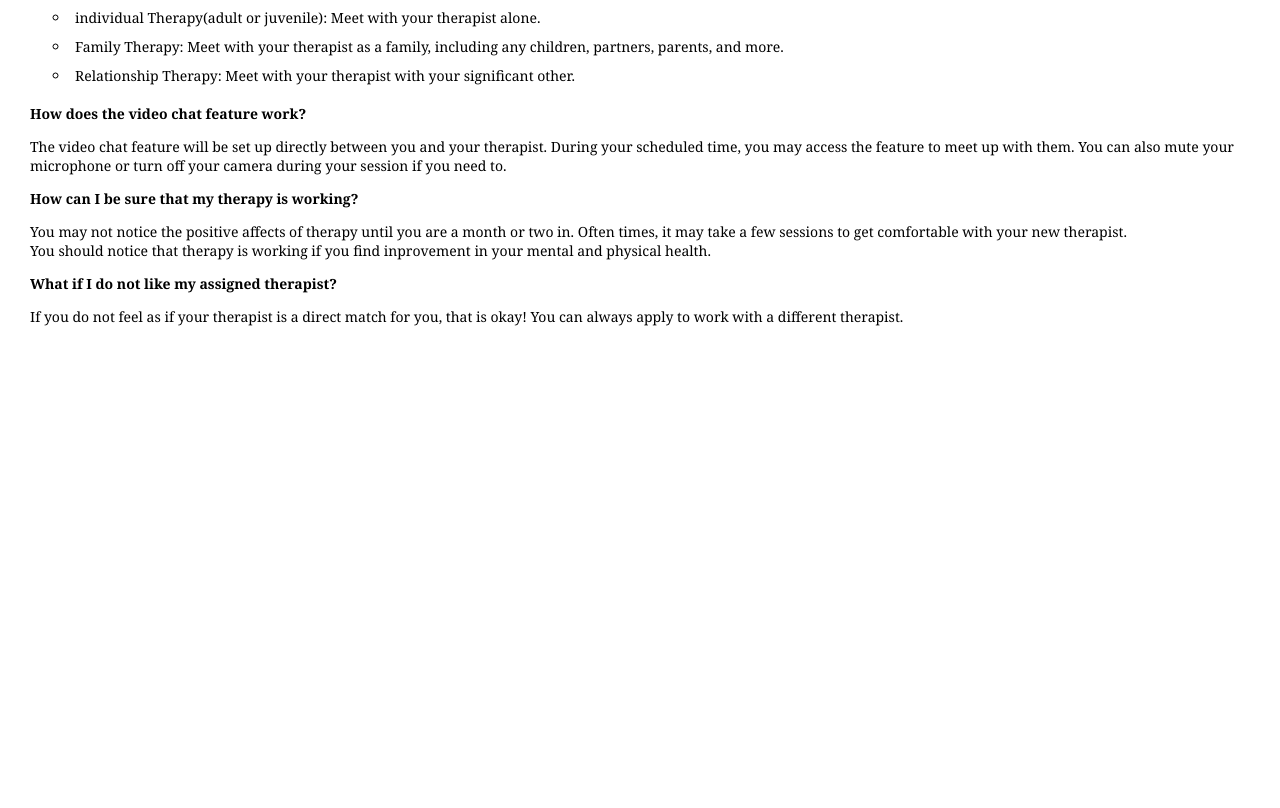
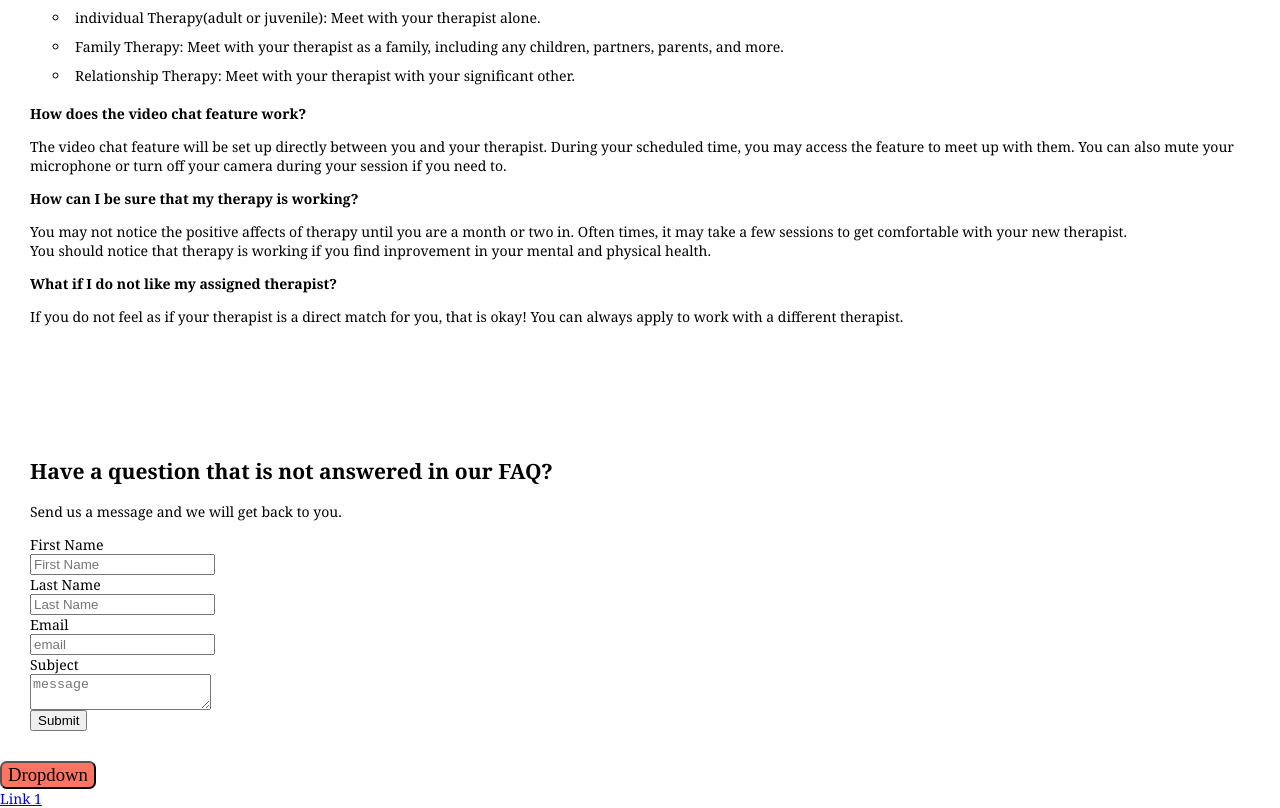
Before and after one commit to francescaansell/Group-Web-App, a website: page public/faq.html in a window 1280 px wide. Shown: the part 1464-2272 px from the top of the page. Before the commit the page ends 1834 px from the top, so only its background shows below. Drawn offline with Linux system fonts and the light colour scheme.

Commit message:
update faq

```diff
--- a/public/faq.html
+++ b/public/faq.html
@@ -6,6 +6,7 @@
   <meta name="viewport" content="width=device-width, initial-scale=1">
   <link rel="icon" href="images/heart.svg">
   <link rel="stylesheet" href="stylesheets/style.css">
+  <script src = "scripts/FAQ.js" defer></script>
 </head>
 <body>
     <div id="gridContainer">
@@ -27,6 +28,8 @@
 
     <!-- FAQ Questions and Answers - going to use javascript to make the FAQ responsive -->
     <div class="questions">
+
+
         <p><strong>What is eTherapy?</strong></p>
         <p>eTherapy is an online therapy platform focused on providing individuals and families with a variety of services. We aim to make our services easily and quickly accessible, as well as private, secure, and trusted.</p>
 
@@ -96,7 +99,33 @@
         <p>If you do not feel as if your therapist is a direct match for you, that is okay! You can always apply to work with a different therapist.</p>
     </div>
 
-    <!-- a Javascript question submission form will be available here -->
+    <!-- question submission form -->
+    <div class = "newQuestion">
+        <div class = "questionMessage">
+            </br>
+            <h2>Have a question that is not answered in our FAQ?</h2>
+            <p>Send us a message and we will get back to you.</p>
+        </div>
+        <div id= "questionForm">
+            <label for = "fname" class = "formlabel">First Name</label> <br>
+            <input type = "text" id="fname" name="firstname" placeholder="First Name"> </br>
+            <label for = "lname" class = "formlabel"> Last Name</label> <br>
+            <input type = "text" id = "lname" name = "lastname" placeholder = "Last Name"> </br>
+            <label for = "email" class = "formlabel">Email</label> <br>
+            <input type = "text" id="email" name="useremail" placeholder="email"> </br>
+            <label for = "subject" class = "formlabel">Subject</label> <br>
+            <textarea id = "message" name="message" placeholder = "message"></textarea> </br>
+            <input type = "submit" value = "Submit" id = "submit">
+        </div>
+    </div>
+
+    <!-- FROM EXAMPLE -->
+    <div class="dropdown">
+        <button onclick="myFunction()" class="dropbtn">Dropdown</button>
+        <div id="myDropdown" class="dropdown-content">
+          <a href="#">Link 1</a>
+        </div>
+    </div>
 </body>
 
 </html>
--- /dev/null
+++ b/public/scripts/FAQ.js
@@ -0,0 +1,41 @@
+// FAQ PAGE
+function questionForm(){
+	let fName = document.getElementById("fname");
+	let lName = document.getElementById("lname");
+	let email = document.getElementById("email");
+	let message = document.getElementById("message");
+	console.log(fName.value + " " + lName.value + " (" + email.value + "), messaged you: ");
+	console.log(message.value);
+	window.alert("Your message has been sent successfully! \n \nThank you, \nThe eTherapy Team");
+	fname.value = null;
+	lName.value = null;
+	email.value = null;
+    message.value = null;
+}
+
+const submitButton = document.getElementById("submit");
+submitButton.addEventListener("click", questionForm);
+
+
+
+
+// FROM EXAMPLE
+/* When the user clicks on the button,
+toggle between hiding and showing the dropdown content */
+function myFunction() {
+    document.getElementById("myDropdown").classList.toggle("show");
+  }
+
+  // Close the dropdown menu if the user clicks outside of it
+  window.onclick = function(event) {
+    if (!event.target.matches('.dropbtn')) {
+      var dropdowns = document.getElementsByClassName("dropdown-content");
+      var i;
+      for (i = 0; i < dropdowns.length; i++) {
+        var openDropdown = dropdowns[i];
+        if (openDropdown.classList.contains('show')) {
+          openDropdown.classList.remove('show');
+        }
+      }
+    }
+  }
--- a/public/scripts/scripts.js
+++ b/public/scripts/scripts.js
@@ -1,6 +1,6 @@
 console.log("Ready");
 
-
+// THERAPY PAGE
 const rootURL = "https://api.timekit.io/v2"
 
 document.getElementById("bookingjs").style.display =  "none";
--- a/public/stylesheets/style.css
+++ b/public/stylesheets/style.css
@@ -182,7 +182,7 @@ form {
 }
 
 /* FAQ Page -------------------------------------- */
-.questions {
+.questions, .newQuestion{
   margin: 10px 20px 20px 20px;
   padding: 10px 10px 10px 10px;
 }
@@ -190,6 +190,11 @@ form {
 ul > li {
   list-style-type: circle;
   padding: 5px;
+}
+
+/* FROM EXAMPLE */
+.show {
+  display: block;
 }
 
 
```
